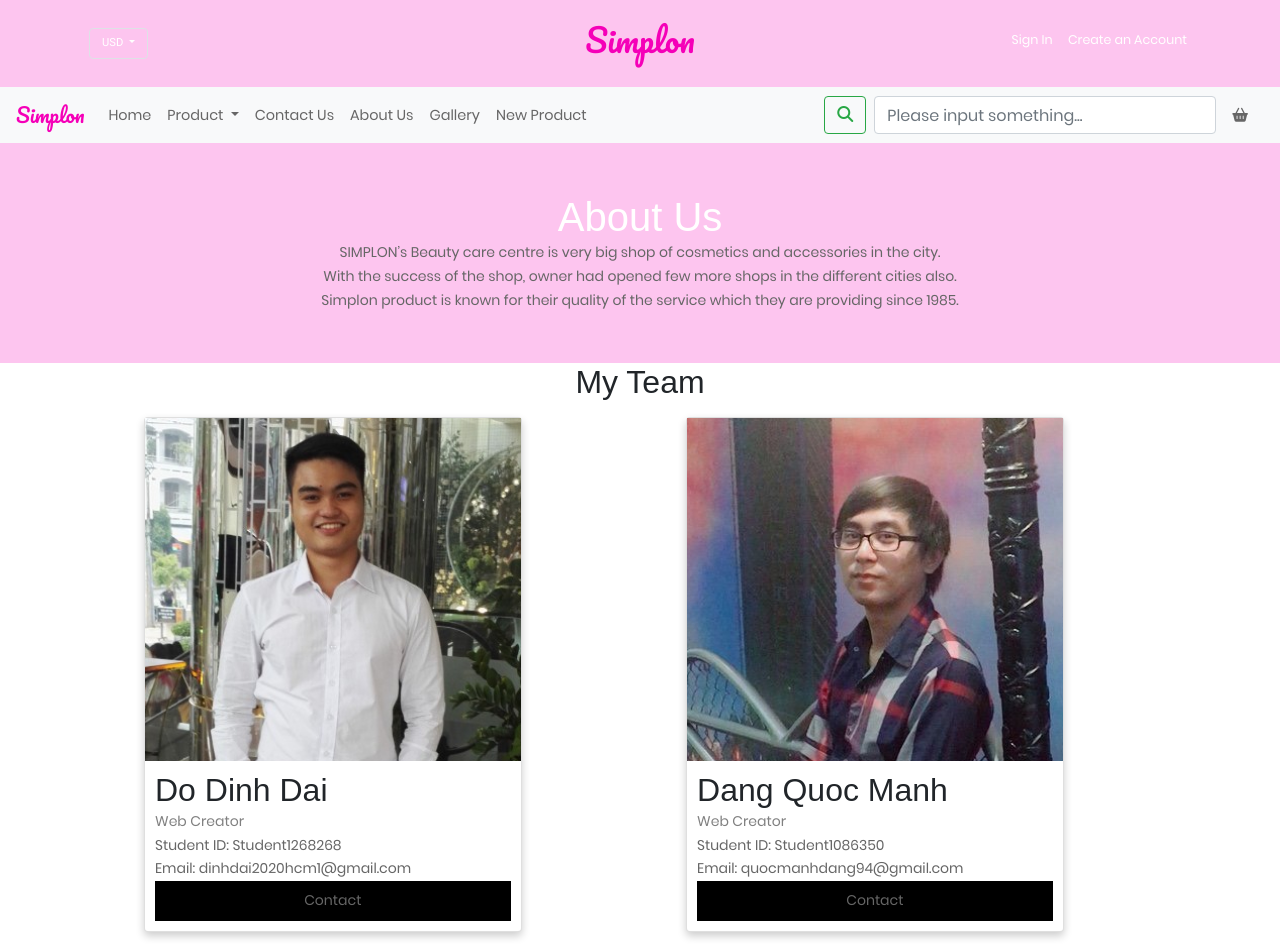
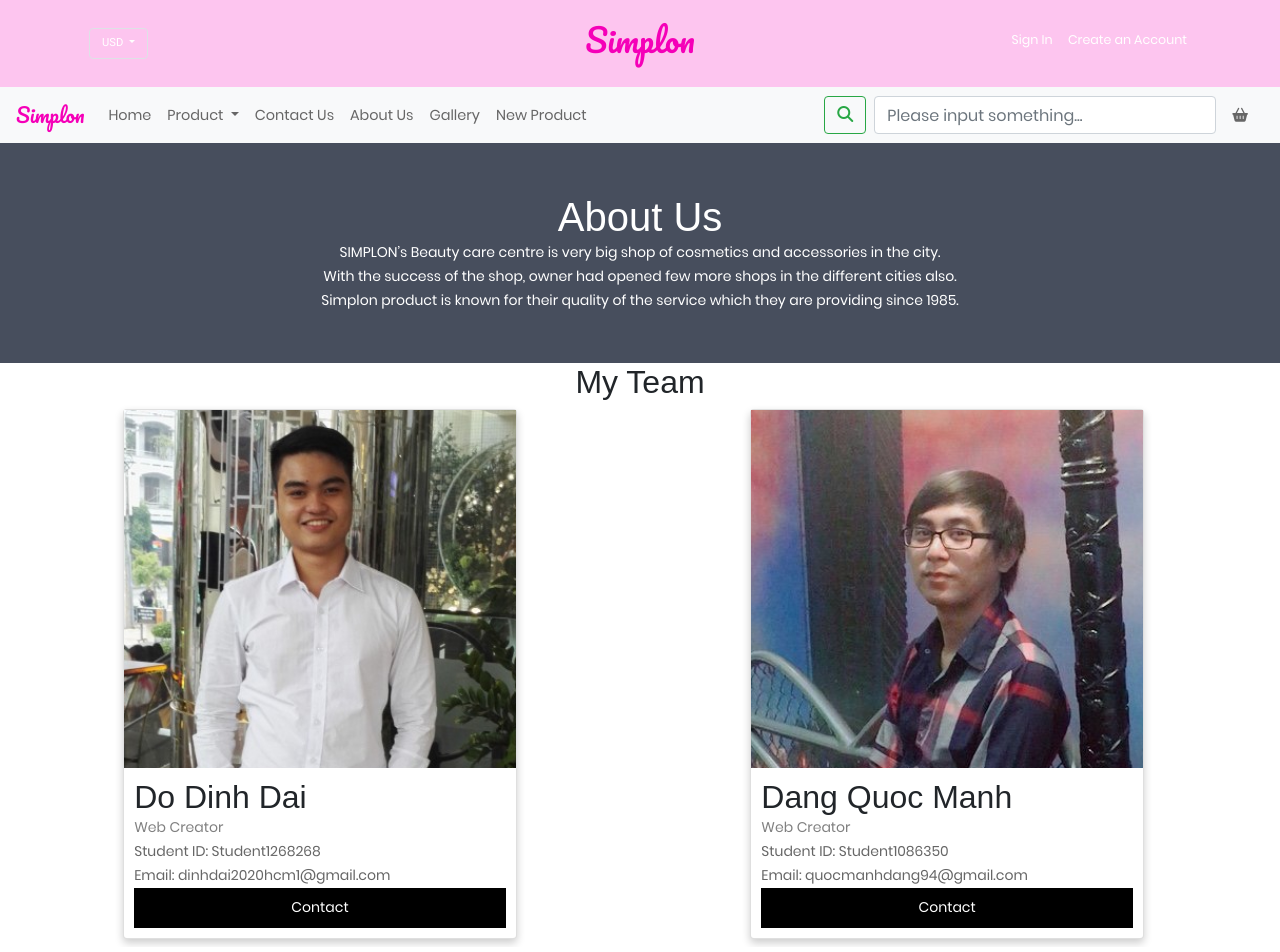
Before and after one commit to manhkt94/Group8_T12006M1_Pj1, a plain HTML site: page about.html in a window 1280 px wide. Shown: the top 952 px of the page. Drawn offline with nearby package versions, Linux system fonts and the light colour scheme; a web font is replaced by a local one.

Commit message:
New About Us

```diff
--- a/about.html
+++ b/about.html
@@ -108,7 +108,7 @@
         </div>
         <h2 style="text-align: center;">My Team</h2>
         <div class="row-about main">
-            <div class="column-about">
+            <div class="column-about main">
                 <div class="card">
                     <img src="images/dai.jpg" alt="Dai" style="width:100%">
                     <div class="container-about">
@@ -116,7 +116,7 @@
                         <p class="title-about">Web Creator</p>
                         <p>Student ID: Student1268268</p>
                         <p>Email: dinhdai2020hcm1@gmail.com</p>
-                        <p><button class="button-about"><a href="mailto:dinhdai2020hcm1@gmail.com">Contact</a></button></p>
+                        <p><a href="mailto:dinhdai2020hcm1@gmail.com"><button class="button-about">Contact</button></a></p>
                     </div>
                 </div>
             </div>
@@ -129,7 +129,7 @@
                         <p class="title-about">Web Creator</p>
                         <p>Student ID: Student1086350</p>
                         <p>Email: quocmanhdang94@gmail.com</p>
-                        <p><button class="button-about"><a href="mailto:quocmanhdang94@gmail.com">Contact</a></button></p>
+                        <p><a href="mailto:quocmanhdang94@gmail.com"><button class="button-about">Contact</button></a></p>
                     </div>
                 </div>
             </div>
--- a/css/style.css
+++ b/css/style.css
@@ -407,22 +407,28 @@ html {
 }
 
 .column-about {
-  display: inline-block;
+  float: left;
+  overflow: auto;
   width: 32%;
-  margin-left: 10%;
-  margin-bottom: 16px;
+  margin-left: 9%;
+  margin-right: 8%;
+  margin-bottom: 10px;
   padding: 8px 8px;
 }
 
 .card {
   box-shadow: 0 4px 8px 0 rgba(0, 0, 0, 0.2);
-  margin: 8px;
+  margin: auto;
 }
 
 .about-section {
   padding: 50px;
   text-align: center;
-  background-color:#FDC5EF;
+  background-color:#474e5d;
+  color: white;
+}
+
+.about-section p {
   color: white;
 }
 
@@ -456,10 +462,6 @@ html {
   background-color: #555;
 }
 
-.button-about > a:hover{
-  color: white;
-}
-
 @media screen and (max-width: 650px) {
   .column-about{
     width: 100%;
```
